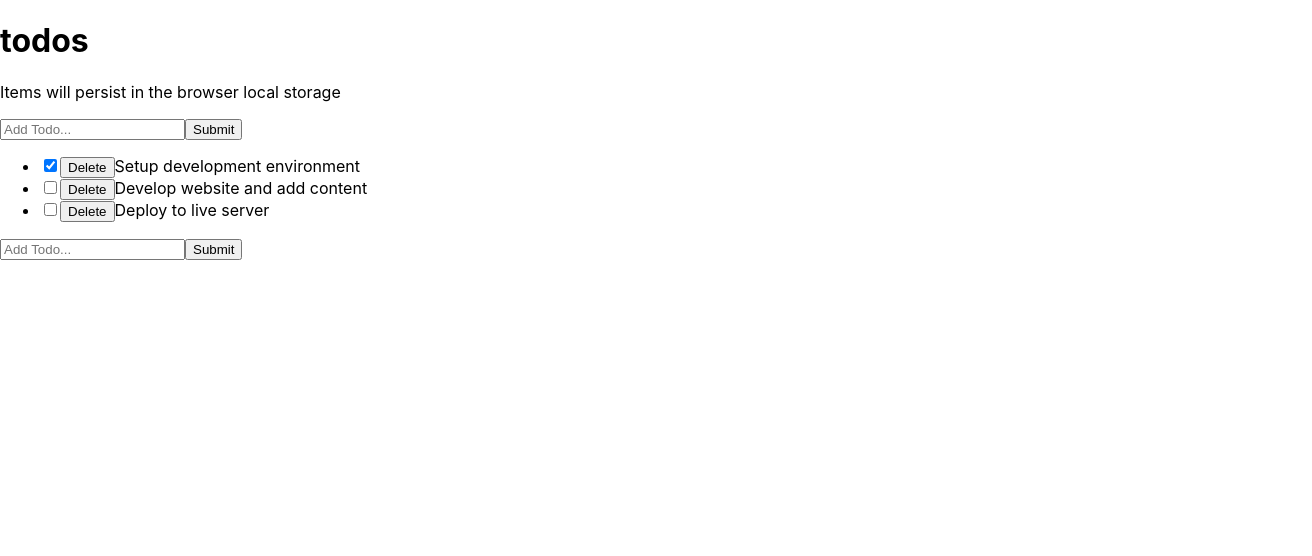
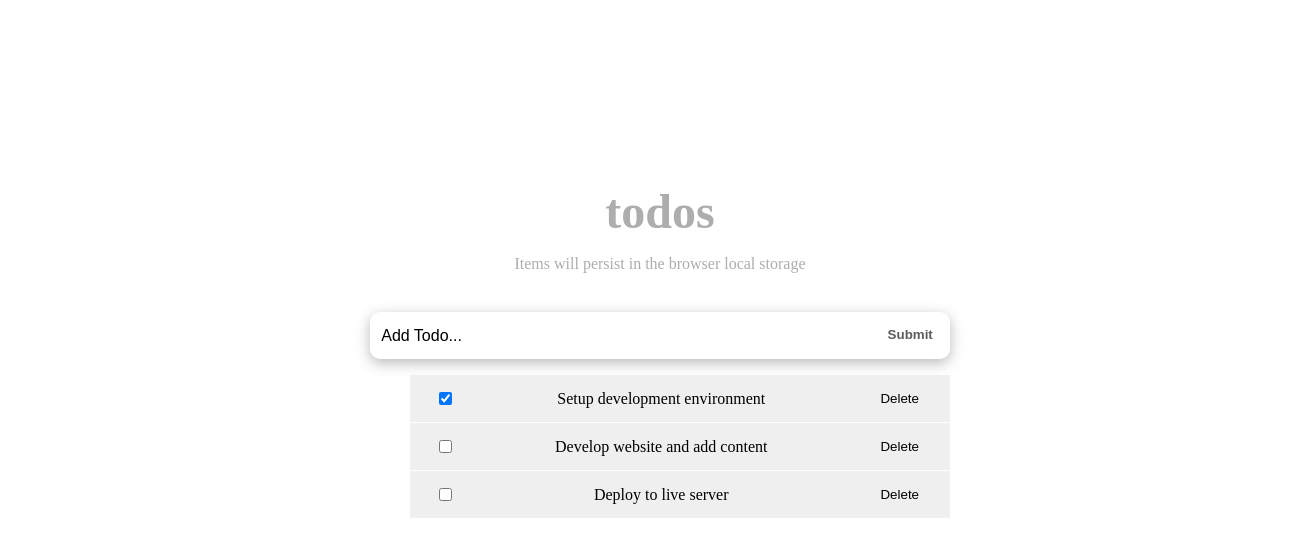
Before and after one commit to zuhebahmed88091/To-Do-React, a React (Create React App) app: page / in a window 1280 px wide. Shown: the top 556 px of the page, 1312 px wide, since content can reach past the window. Built offline with nearby package versions, Linux system fonts and the light colour scheme.

Commit message:
Add css modules

```diff
--- a/src/components/Header.jsx
+++ b/src/components/Header.jsx
@@ -1,7 +1,17 @@
-const Header = () => (
-  <header>
-    <h1>todos</h1>
-    <p>Items will persist in the browser local storage</p>
-  </header>
-);
+import styles from 'styles/Header.module.css';
+
+const Header = () => {
+  const headerStyle = {
+    padding: '20px 0',
+    lineHeight: '1.5em',
+    color: '#aeadad',
+    textAlign: 'center',
+  };
+  return (
+    <header style={headerStyle} className={styles.header}>
+      <h1>todos</h1>
+      <p>Items will persist in the browser local storage</p>
+    </header>
+  );
+};
 export default Header;
--- a/src/components/InputTodo.jsx
+++ b/src/components/InputTodo.jsx
@@ -19,16 +19,17 @@
   };
   return (
     <>
-      <form onSubmit={handleSubmit}>
+      <form onSubmit={handleSubmit} className="form-container">
         <input
           type="text"
           placeholder="Add Todo..."
           value={title}
           onChange={handleChange}
+          className="input-text"
         />
-        <button type="submit">Submit</button>
+        <button className="input-submit" type="submit">Submit</button>
       </form>
-      <span>{message}</span>
+      <span className="submit-warning">{message}</span>
     </>
   );
 };
--- a/src/components/TodoApp.jsx
+++ b/src/components/TodoApp.jsx
@@ -2,9 +2,11 @@
 import TodosLogic from './TodosLogic';
 
 const TodoApp = () => (
-  <>
-    <Header />
-    <TodosLogic />
-  </>
+  <div className="wrapper">
+    <div className="todos">
+      <Header />
+      <TodosLogic />
+    </div>
+  </div>
 );
 export default TodoApp;
--- a/src/components/TodoItem.jsx
+++ b/src/components/TodoItem.jsx
@@ -1,14 +1,19 @@
 import PropTypes from 'prop-types';
+import styles from 'styles/TodoItem.module.css';
 
 const TodoItem = ({ itemProp, handleChange, delTodo }) => (
-  <li>
+  <li className={styles.item}>
+    <div className={styles.content}>
       <input
         type="checkbox"
         checked={itemProp.completed}
         onChange={() => handleChange(itemProp.id)}
       />
-    <button type="button" onClick={() => delTodo(itemProp.id)}>Delete</button>
+      <button type="button" onClick={() => delTodo(itemProp.id)}>
+        Delete
+      </button>
       {itemProp.title}
+    </div>
   </li>
 );
 
--- a/src/components/TodosLogic.jsx
+++ b/src/components/TodosLogic.jsx
@@ -45,13 +45,12 @@
   };
   return (
     <div>
-      <InputTodo />
+      <InputTodo addTodoItem={addTodoItem} />
       <TodosList
         todosProps={todos}
         handleChange={handleChange}
         delTodo={delTodo}
       />
-      <InputTodo addTodoItem={addTodoItem} />
     </div>
   );
 };
--- a/src/index.js
+++ b/src/index.js
@@ -1,6 +1,6 @@
 import React from 'react';
 import ReactDOM from 'react-dom/client';
-import './index.css';
+import './styles/app.css';
 import TodoApp from './components/TodoApp';
 import reportWebVitals from './reportWebVitals';
 
--- /dev/null
+++ b/src/styles/Header.module.css
@@ -0,0 +1,8 @@
+.header h1 {
+  font-size: 3rem;
+  font-weight: 600;
+  margin-bottom: 1rem;
+  line-height: 1em;
+  text-transform: lowercase;
+  text-align: center;
+}
--- /dev/null
+++ b/src/styles/TodoItem.module.css
@@ -0,0 +1,28 @@
+.item {
+  font-size: 1rem;
+  list-style-type: none;
+  padding: 14px 25px;
+  border-bottom: 1px solid #fff;
+  background: #f0efef;
+}
+
+.content {
+  display: flex;
+  justify-content: space-between;
+  align-items: center;
+  gap: 1rem;
+}
+
+.content span {
+  flex: 1;
+  order: 1;
+}
+
+.content button {
+  cursor: pointer;
+  background: transparent;
+  order: 2;
+  outline: none;
+  border: none;
+  margin-left: 7px;
+}
--- /dev/null
+++ b/src/styles/app.css
@@ -0,0 +1,46 @@
+.wrapper {
+    width: 100%;
+    padding: 8rem 20px 3rem;
+  }
+  .todos {
+    max-width: 580px;
+    margin: 0 auto;
+  }
+  .form-container {
+    display: flex;
+    border-radius: calc(0.1 * 100px);
+    box-shadow: 0px 4px 14px 0px rgba(70, 70, 70, 0.38);
+    justify-content: space-around;
+    background: #fff;
+    font-size: 1rem;
+  }
+  .input-text {
+    width: 85%;
+    padding-right: 5px;
+    padding-left: 10px;
+    border-radius: calc(0.5 * 100px);
+    font-size: 1rem;
+  }
+  .input-text::placeholder {
+    color: #000;
+  }
+  .input-submit {
+    background: transparent;
+    color: #5b5b5b;
+    text-transform: capitalize;
+    cursor: pointer;
+    font-weight: 600;
+    margin-right: 10px;
+  }
+  .input-text,
+  .input-submit {
+    height: 45px;
+    outline: none;
+    border: none;
+  }
+  .submit-warning {
+    font-size: 13px;
+    color: red;
+    margin-top: 5px;
+    display: block;
+  }
```
Lines whose indentation alone changed are shown as unchanged.
